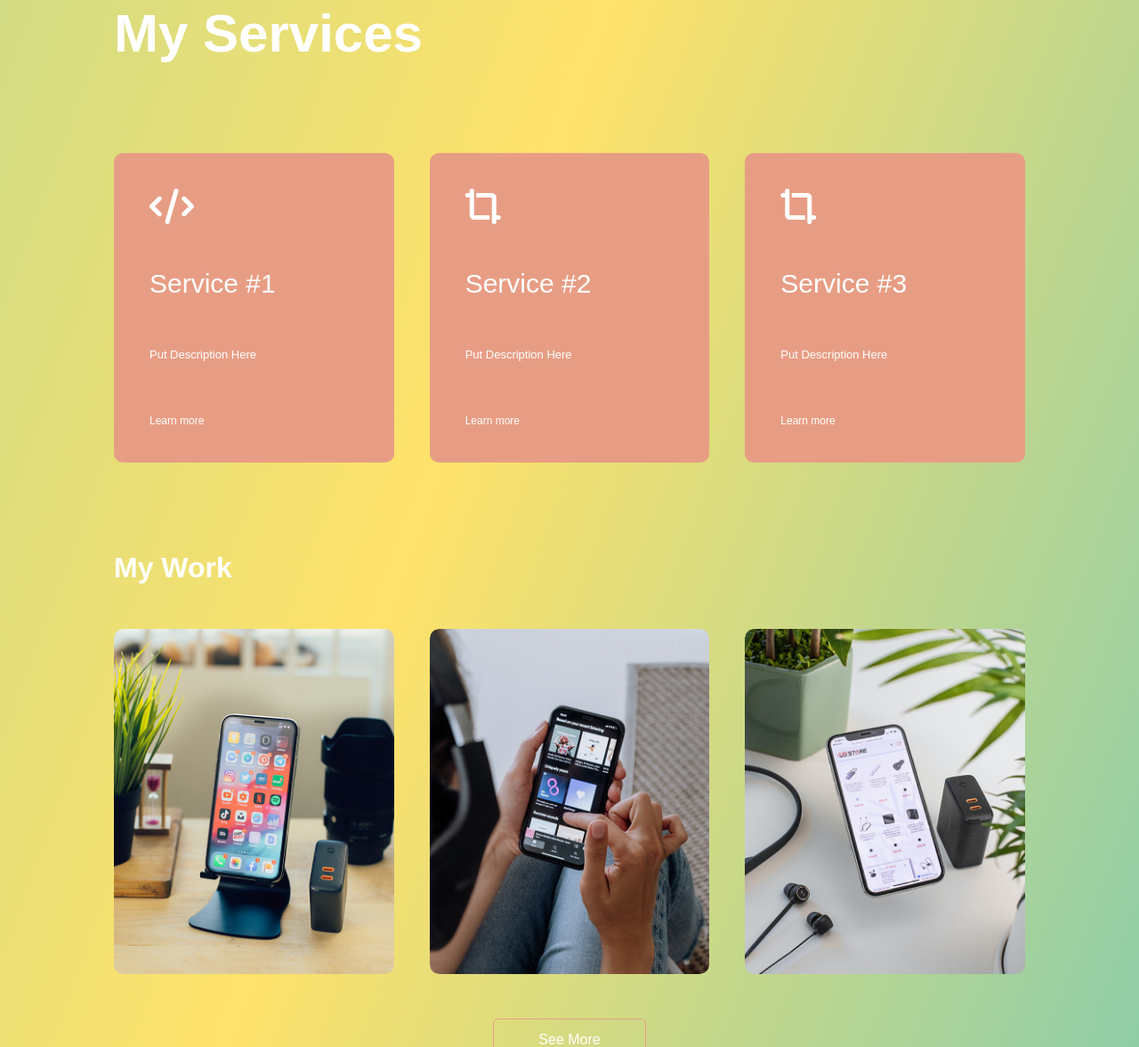
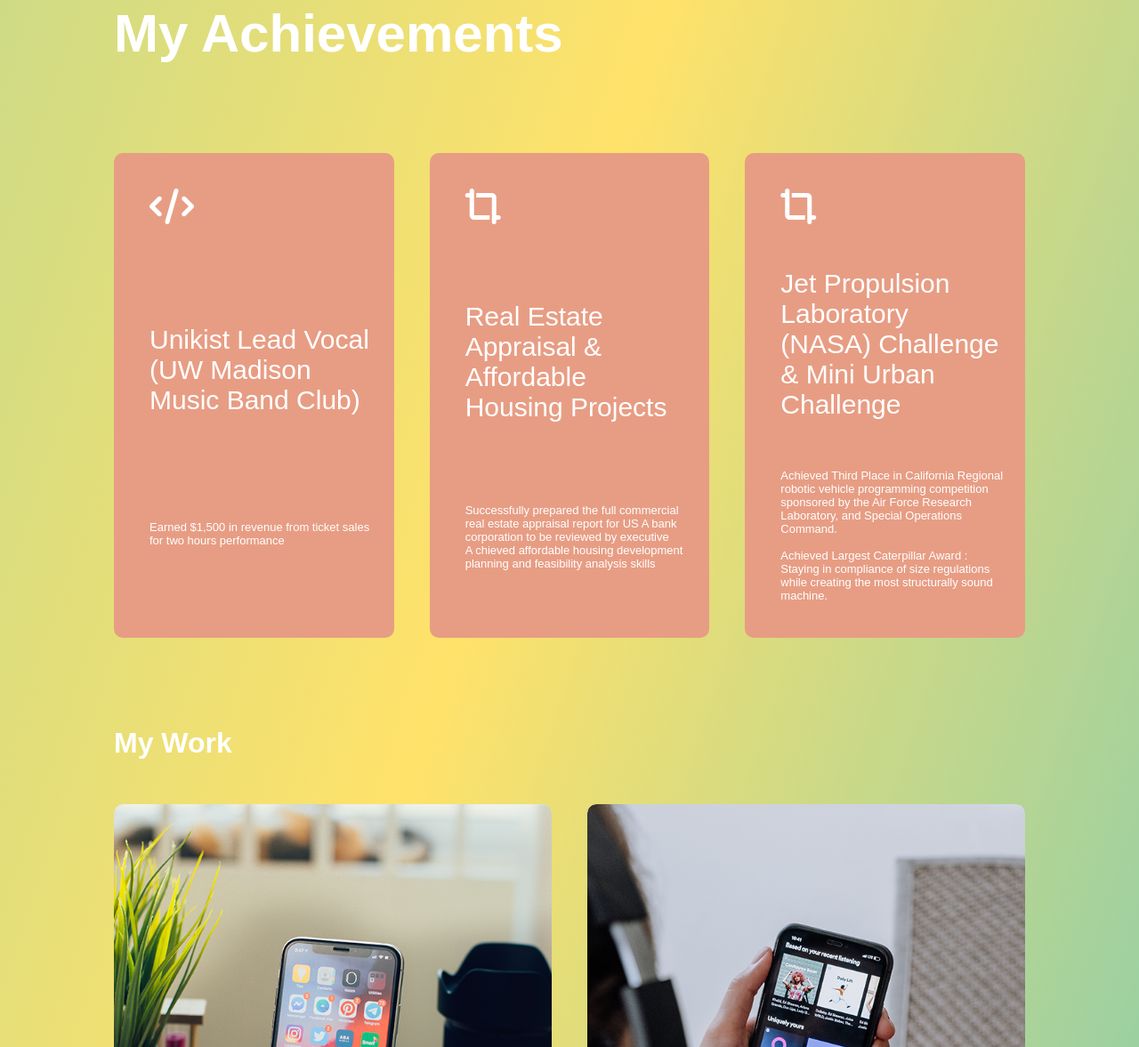
Before and after one commit to NEVEREVERNEVEREVER/ResponsiveWeb.github.io, a plain HTML site: page index.html in a window 1280 px wide. Shown: the part 1623-2800 px from the top of the page at 89% size. Drawn offline with Linux system fonts and the light colour scheme.

Commit message:
Update index.html

```diff
--- a/index.html
+++ b/index.html
@@ -25,7 +25,7 @@
         <i class="fa-solid fa-bars" onclick="openmenu()"></i>
       </nav>
       <div class="header-text">
-        <p>Web Desinger</p>
+        <p>Accountant</p>
         <h1>Hi, I'm <span>Nathan Yoo</span></h1>
       </div>
     </div>
@@ -42,7 +42,7 @@
         <div class="about-col-2">
           <h1 class="subtitle">About Me</h1>
           <div class="description">
-            <p>Money is strongly correlated to survivorship and authority in modern society. Therefore, I had a passion for understanding the function and flow of money since high school, so I decided to major in real estate and finance. Throughout the period, I could successfully learn essential theories, formulas, jargon, and laws by taking various courses (heavily participating in real estate & finance group projects), studying individually by analyzing annual reports of companies in my stock portfolio, and following closely with economic factors (CPI report, FOMC meetings, Consumer Spending Index, etc.) <br><br>Due to several reasons, I decided to change my career to software engineering and recently began studying JAVA individually and planning to work on several projects. I created my responsive web portfolio using HTML, CSS, and Javascript. I want to start a career as a front-end developer and become a full-stack in the future. I would like to incorporate my real estate & finance knowledge into software engineering
+            <p>Hello, I am Nathan Yoo, a seasoned professional with a strong background in finance and real estate. My interest in the field began in high school, and was further solidified through my studies in real estate and finance, where I developed a comprehensive understanding of theories, formulas, regulations, and laws. During my studies, I honed my skills through participation in group projects, individual analysis of company annual reports, and close monitoring of economic indicators such as the Consumer Price Index and Federal Open Market Committee meetings. While my career path has recently shifted to accounting, I bring my expertise in finance and real estate to my current studies and future aspirations as a accountant.
             </p>
           </div>
           <div class="tab-titles">
@@ -53,9 +53,9 @@
 
           <div class="tab-contents active-tab" id="skills">
             <ul>
-              <li><span>Microsoft Office Specialist</span><br>Excel, PowerPoint, Access, Word</li>
-              <li><span>Web Development</span><br>HTML, CSS, JavaScript</li>
-              <li><span>Real Estate & Finance</span><br>Financial Modeling, Basic Accounting, Anaytical Ability, Problem-solving</li>
+              <li><span>Certificate</span><br>Microsoft Office Specialist(Excel, PowerPoint, Word, Excess), QuickBooks(NASBA)</li>
+              <li><span>Technical Skills</span><br>Python, Java, Javascript, Html, CSS</li>
+              <li><span>Language Skills</span><br>Korean(Native)</li>
             </ul>
           </div>
           <div class="tab-contents" id="experience">
@@ -79,25 +79,22 @@
   <div id="services">
     <div class="services">
       <div class="container">
-        <h1 class="subtitle">My Services</h1>
+        <h1 class="subtitle">My Achievements</h1>
         <div class="services-list">
           <div class="services-list">
             <i class="fa-solid fa-code"></i>
-            <h2>Service #1</h2>
-            <p>Put Description Here</p>
-            <a href="#">Learn more</a>
+            <h2>Unikist Lead Vocal (UW Madison Music Band Club)</h2>
+            <p>Earned $1,500 in revenue from ticket sales for two hours performance</p>
           </div>
           <div class="services-list">
             <i class="fa-solid fa-crop-simple"></i>
-            <h2>Service #2</h2>
-            <p>Put Description Here</p>
-            <a href="#">Learn more</a>
+            <h2>Real Estate Appraisal & Affordable Housing Projects</h2>
+            <p>Successfully prepared the full commercial real estate appraisal report for US A bank corporation to be reviewed by executive <br>A chieved affordable housing development planning and feasibility analysis skills</p>
           </div>
           <div class="services-list">
             <i class="fa-solid fa-crop-simple"></i>
-            <h2>Service #3</h2>
-            <p>Put Description Here</p>
-            <a href="#">Learn more</a>
+            <h2>Jet Propulsion Laboratory (NASA) Challenge & Mini Urban Challenge</h2>
+            <p>Achieved Third Place in California Regional robotic vehicle programming competition sponsored by the Air Force Research Laboratory, and Special Operations Command.<br><br>Achieved Largest Caterpillar Award : Staying in compliance of size regulations while creating the most structurally sound machine.</p>
           </div>
         </div>
       </div>
@@ -112,25 +109,17 @@
         <div class="work">
           <img src="images/work-1.png">
           <div class="layer">
-            <h3>Work #1</h3>
-            <p>Put Description Here</p>
-            <a href="#"><i class="fa-solid fa-link"></i></a>
+            <h3>Real Estate Appraisal Project</h3>
+            <p>The commercial real property appraisal report is a comprehensive evaluation of the property's value, generated by a team of four experienced colleagues using multiple methods. The report provides a thorough evaluation of the property's value and can be used for various purposes such as lending, investment, or property tax assessments.</p>
+            <a href="https://acrobat.adobe.com/link/review?uri=urn:aaid:scds:US:aea0e05f-feb0-3b72-aaaa-63429608c844"><i class="fa-solid fa-link"></i></a>
           </div>
         </div>
         <div class="work">
           <img src="images/work-2.png">
           <div class="layer">
-            <h3>Work #2</h3>
-            <p>Put Description Here</p>
-            <a href="#"><i class="fa-solid fa-link"></i></a>
-          </div>
-        </div>
-        <div class="work">
-          <img src="images/work-3.png">
-          <div class="layer">
-            <h3>Work #3</h3>
-            <p>Put Description Here</p>
-            <a href="#"><i class="fa-solid fa-link"></i></a>
+            <h3>Affordable Housing Projects</h3>
+            <p>The Apartments at Oak Meadow Park is a proposed four-story affordable housing development located southeast of Oak Meadow Park, near public transportation, grocery stores, schools, and other key amenities. The development consists of 62 total units, with a mix of affordable and market-rate units, split based on current monthly income (CMI). The affordable units will be funded through federal tax credits and tax incremental financing. The development is expected to be a popular choice for young families seeking affordable housing in the Madison area and offers a detailed analysis of its future prospects and financing methods.</p>
+            <a href="https://drive.google.com/drive/folders/1FeSafKOb1F7GseCmGMGVhhwpuOuvEwSp?usp=share_link"><i class="fa-solid fa-link"></i></a>
           </div>
         </div>
       </div>
```
